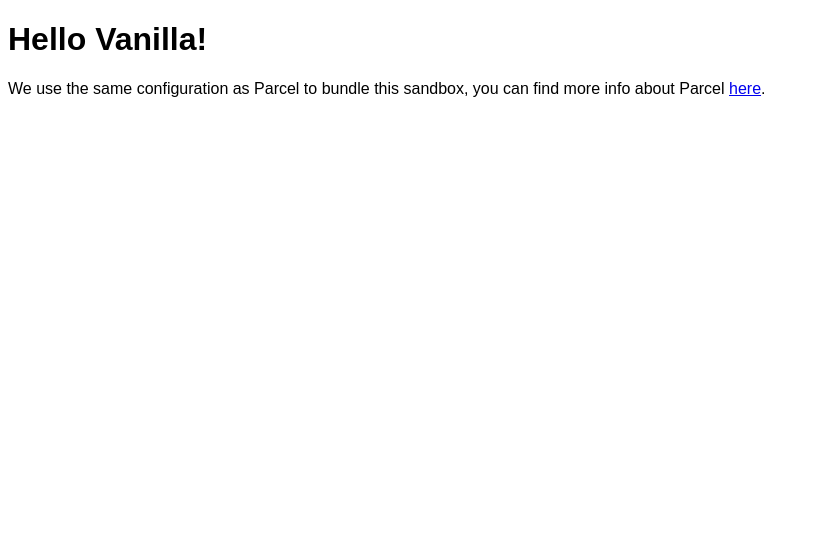
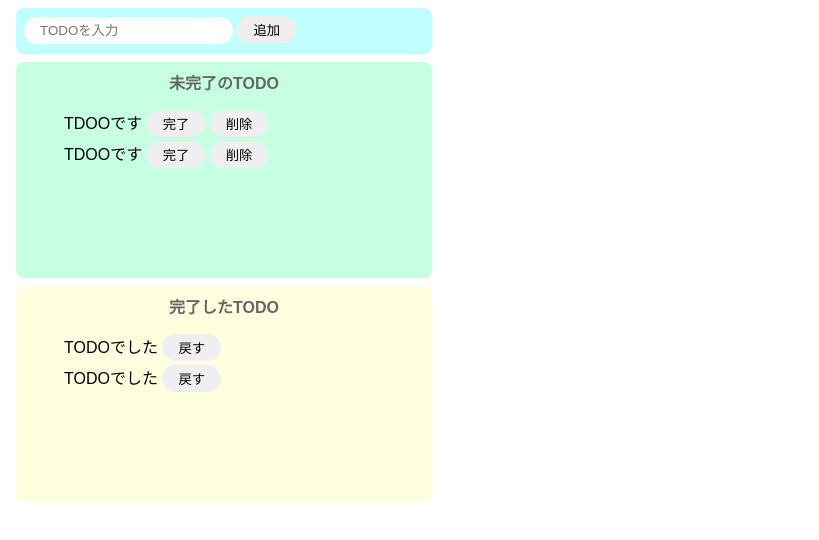
Before and after one commit to takaZ-yuki/vanila-js-sample, a website built with Parcel: page index.html in a window 1280 px wide. Shown: the whole page, without its empty margins (0-819 px from the left). Built offline with nearby package versions, Linux system fonts and the light colour scheme.

Commit message:
fix design

```diff
--- a/index.html
+++ b/index.html
@@ -1,16 +1,51 @@
 <!DOCTYPE html>
 <html>
+  <head>
+    <title>TODO(JS)</title>
+    <meta charset="UTF-8" />
+  </head>
 
-<head>
-	<title>Parcel Sandbox</title>
-	<meta charset="UTF-8" />
-</head>
-
-<body>
-	<div id="app"></div>
-
-	<script src="src/index.js">
-	</script>
-</body>
-
+  <body>
+    <div class="input-area">
+      <input placeholder="TODOを入力" type="text" />
+      <button>追加</button>
+    </div>
+    <div class="incomplate-area">
+      <p class="title">未完了のTODO</p>
+      <ul>
+        <li class="list-row">
+          <div>
+            TDOOです
+            <button>完了</button>
+            <button>削除</button>
+          </div>
+        </li>
+        <li class="list-row">
+          <div>
+            TDOOです
+            <button>完了</button>
+            <button>削除</button>
+          </div>
+        </li>
+      </ul>
+    </div>
+    <div class="complate-area">
+      <p class="title">完了したTODO</p>
+      <ul>
+        <li class="list-row">
+          <div>
+            TODOでした
+            <button>戻す</button>
+          </div>
+        </li>
+        <li class="list-row">
+          <div>
+            TODOでした
+            <button>戻す</button>
+          </div>
+        </li>
+      </ul>
+    </div>
+    <script src="src/index.js"></script>
+  </body>
 </html>
--- a/src/index.js
+++ b/src/index.js
@@ -1,10 +1 @@
 import "./styles.css";
-
-document.getElementById("app").innerHTML = `
-<h1>Hello Vanilla!</h1>
-<div>
-  We use the same configuration as Parcel to bundle this sandbox, you can find more
-  info about Parcel
-  <a href="https://parceljs.org" target="_blank" rel="noopener noreferrer">here</a>.
-</div>
-`;
--- a/src/styles.css
+++ b/src/styles.css
@@ -1,3 +1,63 @@
 body {
   font-family: sans-serif;
 }
+
+input {
+  border-radius: 16px;
+  border: none;
+  padding: 6px 16px;
+  outline: none;
+}
+
+button {
+  border-radius: 16px;
+  border: none;
+  padding: 4px 16px;
+}
+
+button:hover {
+  background-color: #ff7fff;
+  color: #fff;
+  cursor: pointer;
+}
+
+.input-area {
+  background-color: #c1ffff;
+  width: 400px;
+  height: 30px;
+  padding: 8px;
+  margin: 8px;
+  border-radius: 8px;
+}
+
+.incomplate-area {
+  background-color: #c6ffe2;
+  width: 400px;
+  min-height: 200px;
+  padding: 8px;
+  margin: 8px;
+  border-radius: 8px;
+}
+
+.complate-area {
+  background-color: #ffffe0;
+  width: 400px;
+  min-height: 200px;
+  padding: 8px;
+  margin: 8px;
+  border-radius: 8px;
+}
+
+.title {
+  text-align: center;
+  margin-top: 0px;
+  font-weight: bold;
+  color: #666;
+}
+
+.list-row {
+  display: flex;
+  align-items: center;
+  padding-bottom: 4px;
+  text-decoration: none;
+}
```
